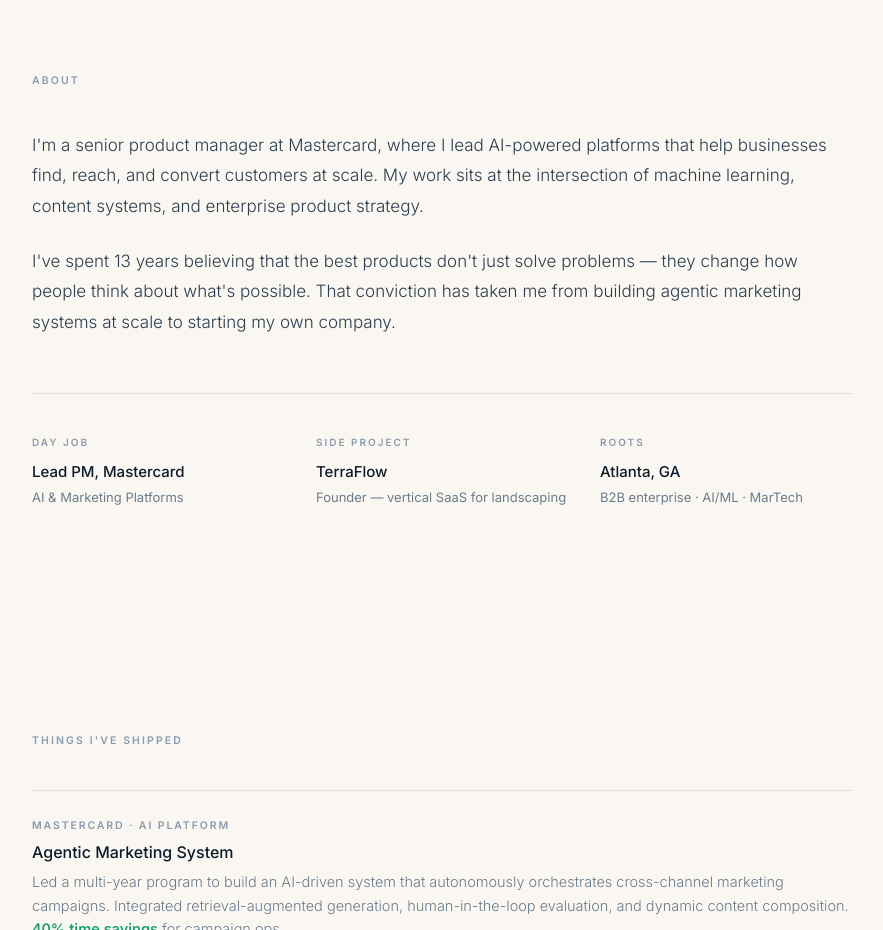
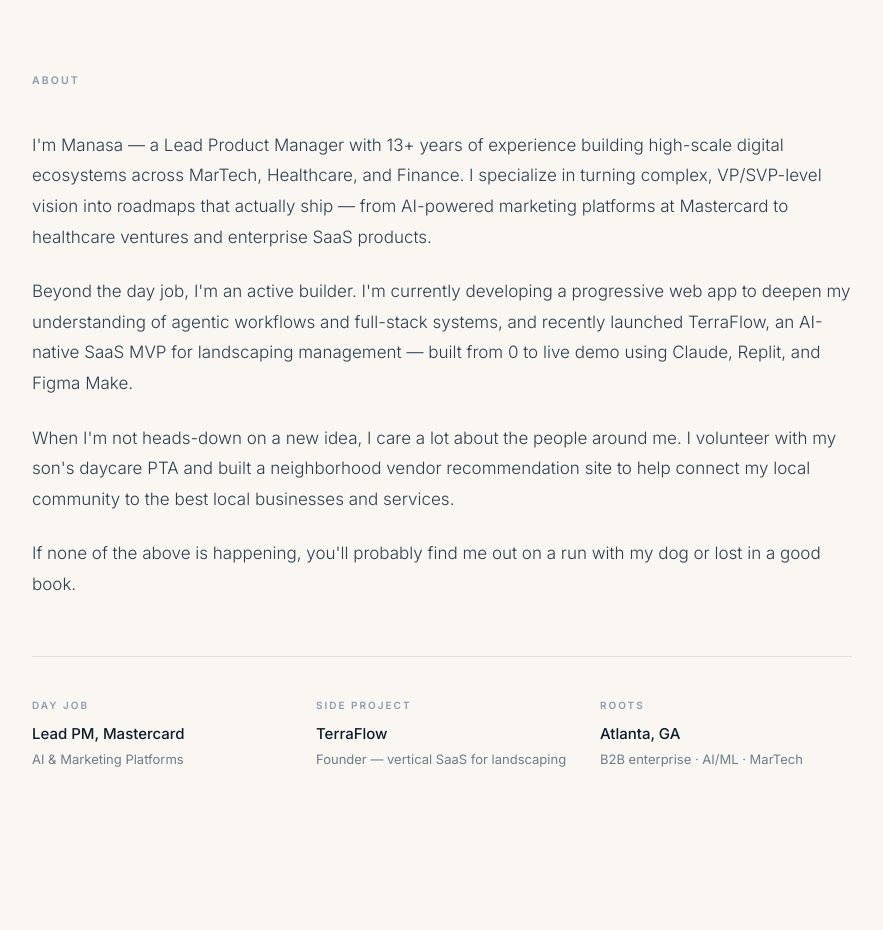
Before and after one commit to mrajan13-blip/Manasa-Rajan, a plain HTML site: page index.html in a window 1280 px wide. Shown: the part 840-1770 px from the top of the page, without its empty margins (198-1081 px from the left). Drawn offline with nearby package versions, Linux system fonts and the light colour scheme; a web font is replaced by a local one.

Commit message:
Update About section with expanded personal narrative

```diff
--- a/index.html
+++ b/index.html
@@ -531,10 +531,16 @@
 
   <div class="about-text fade-in">
     <p>
-      I'm a senior product manager at Mastercard, where I lead AI-powered platforms that help businesses find, reach, and convert customers at scale. My work sits at the intersection of machine learning, content systems, and enterprise product strategy.
+      I'm Manasa — a Lead Product Manager with 13+ years of experience building high-scale digital ecosystems across MarTech, Healthcare, and Finance. I specialize in turning complex, VP/SVP-level vision into roadmaps that actually ship — from AI-powered marketing platforms at Mastercard to healthcare ventures and enterprise SaaS products.
     </p>
     <p>
-      I've spent 13 years believing that the best products don't just solve problems — they change how people think about what's possible. That conviction has taken me from building agentic marketing systems at scale to starting my own company.
+      Beyond the day job, I'm an active builder. I'm currently developing a progressive web app to deepen my understanding of agentic workflows and full-stack systems, and recently launched TerraFlow, an AI-native SaaS MVP for landscaping management — built from 0 to live demo using Claude, Replit, and Figma Make.
+    </p>
+    <p>
+      When I'm not heads-down on a new idea, I care a lot about the people around me. I volunteer with my son's daycare PTA and built a neighborhood vendor recommendation site to help connect my local community to the best local businesses and services.
+    </p>
+    <p>
+      If none of the above is happening, you'll probably find me out on a run with my dog or lost in a good book.
     </p>
   </div>
 
```
